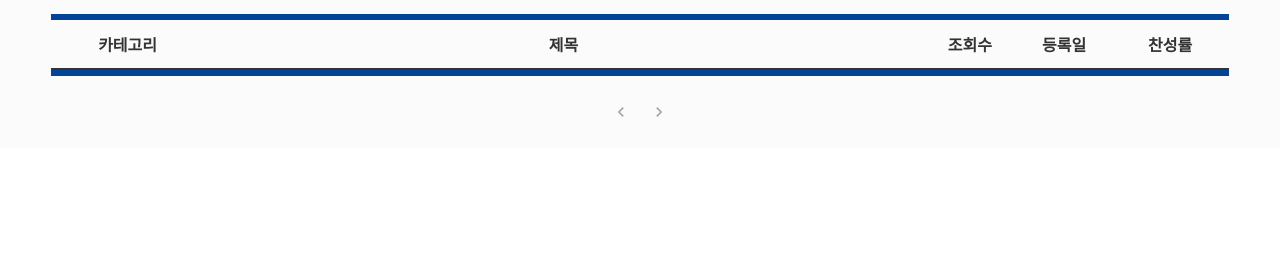
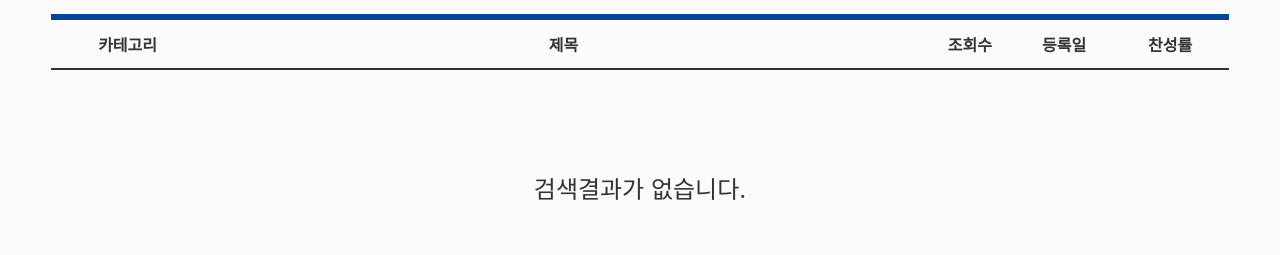
Before and after one commit to potato-club/national-petition-frontend, a Next.js app: page /board/list in a window 1280 px wide. Shown: the part 603-858 px from the top of the page. Before the commit the page ends 800 px from the top, so only its background shows below. Built offline with nearby package versions, Linux system fonts and the light colour scheme; no server answers.

Commit message:
[ADD] 검색결과0예외 추가

```diff
--- a/components/common/BoardList.jsx
+++ b/components/common/BoardList.jsx
@@ -78,7 +78,17 @@ export const BoardList = ({
           </NavGraph>
         </ListNav>
         <List>
-          {listData.map(
+          {listData.length === 0 ? (
+            <NoListWrapper>
+              <TypoGraphy
+                type="h1"
+                color={customColor.black}
+                textAlign="center">
+                검색결과가 없습니다.
+              </TypoGraphy>
+            </NoListWrapper>
+          ) : (
+            listData.map(
               ({
                 boardId,
                 category,
@@ -102,6 +112,7 @@ export const BoardList = ({
                   boardCommentCounts={boardCommentCounts}
                 />
               ),
+            )
           )}
         </List>
       </ListWrapper>
@@ -153,6 +164,14 @@ const NavGraph = styled.div`
 
 const List = styled.div``;
 
+const NoListWrapper = styled.div`
+  display: flex;
+  justify-content: center;
+  align-items: center;
+  margin-top: 100px;
+  margin-bottom: 100px;
+`;
+
 const PaginationWrapper = styled.div`
   display: flex;
   justify-content: center;
--- a/pages/board/list.jsx
+++ b/pages/board/list.jsx
@@ -49,13 +49,14 @@ const list = () => {
         console.log('Search::', SearchData);
         console.log('count::', count);
         console.log('LIST :: ', list);
+
         setListCount(Math.ceil(count / 10));
         setBoardList(list);
       } catch (e) {
         console.log(e);
       }
     })();
-  }, [currentPost, SearchData]);
+  }, [currentPost]);
 
   useEffect(() => {
     (async () => {
@@ -73,7 +74,7 @@ const list = () => {
 
         setCurrentPost(1);
 
-        console.log('Search::', SearchData);
+        console.log('Search:::', SearchData);
         console.log('count:::', count);
         console.log('LIST ::: ', list);
 
@@ -83,12 +84,11 @@ const list = () => {
         console.log(e);
       }
     })();
-  }, [sortBoardApi]);
+  }, [sortBoardApi, SearchData]);
 
   const handlePageChange = (value) => {
     setCurrentPost(value);
   };
-
   return (
     <LayoutContainer>
       <Header />
```
Lines whose indentation alone changed are shown as unchanged.
